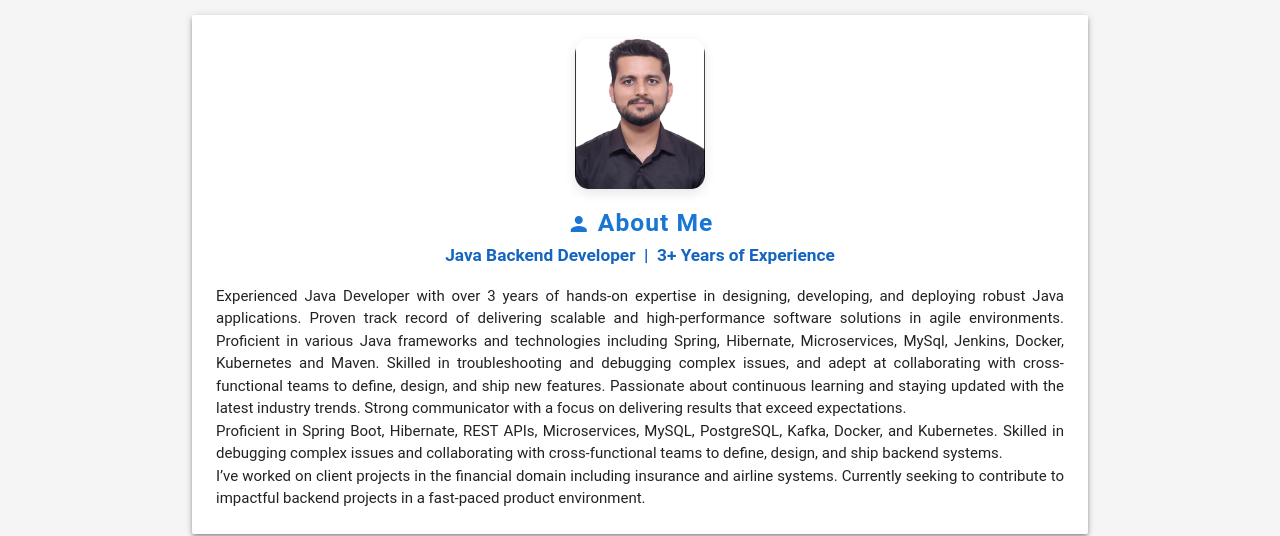
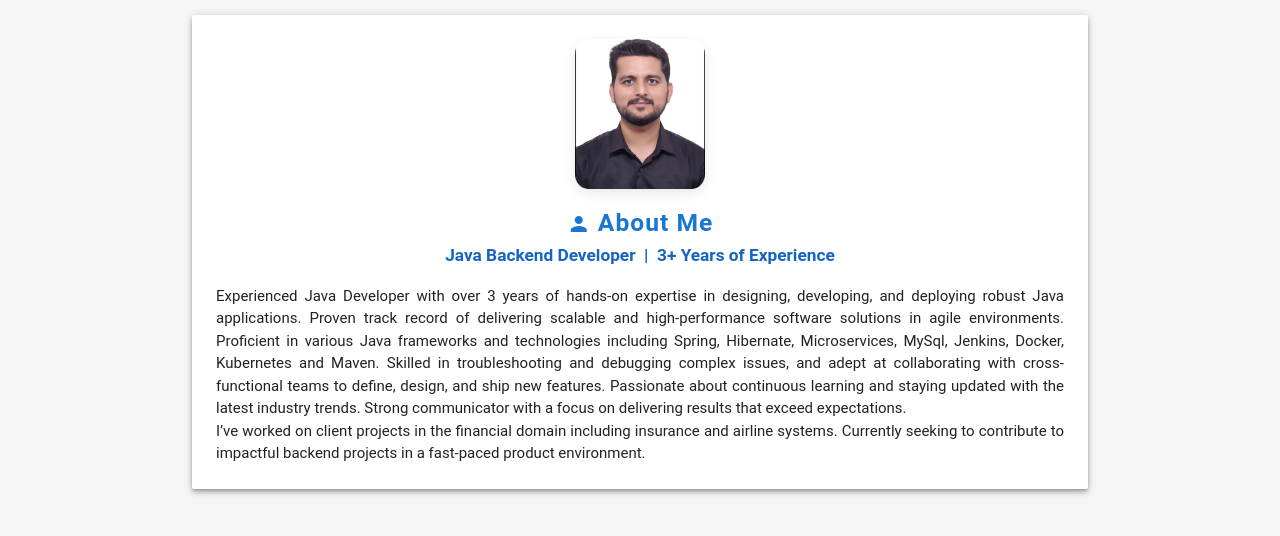
Before and after one commit to cs2sonu1903/portfolio-sonu, a plain HTML site: page index.html in a window 1280 px wide. Shown: the part 72-608 px from the top of the page. Drawn offline with nearby package versions, Linux system fonts and the light colour scheme.

Commit message:
Update index.html

```diff
--- a/index.html
+++ b/index.html
@@ -118,9 +118,6 @@
       <!-- Bio -->
       <p style="text-align: justify;">
         Experienced Java Developer with over 3 years of hands-on expertise in designing, developing, and deploying robust Java applications. Proven track record of delivering scalable and high-performance software solutions in agile environments. Proficient in various Java frameworks and technologies including Spring, Hibernate, Microservices, MySql, Jenkins, Docker, Kubernetes and Maven. Skilled in troubleshooting and debugging complex issues, and adept at collaborating with cross-functional teams to define, design, and ship new features. Passionate about continuous learning and staying updated with the latest industry trends. Strong communicator with a focus on delivering results that exceed expectations.
-      <p style="text-align: justify;">
-        Proficient in Spring Boot, Hibernate, REST APIs, Microservices, MySQL, PostgreSQL, Kafka, Docker, and Kubernetes. Skilled in debugging complex issues and collaborating with cross-functional teams to define, design, and ship backend systems.
-      </p>
       <p style="text-align: justify;">
         I’ve worked on client projects in the financial domain including insurance and airline systems. Currently seeking to contribute to impactful backend projects in a fast-paced product environment.
       </p>
```
